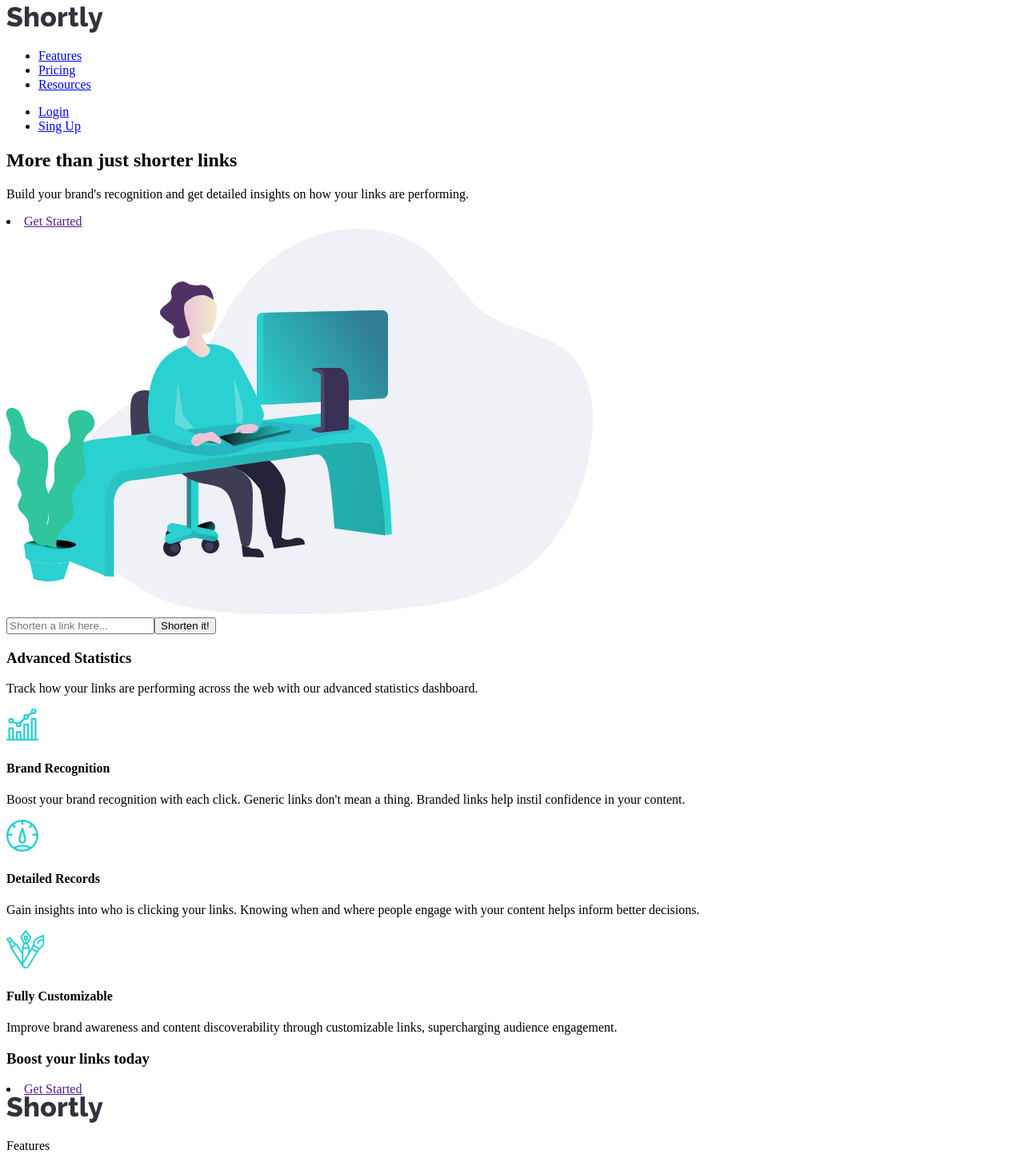
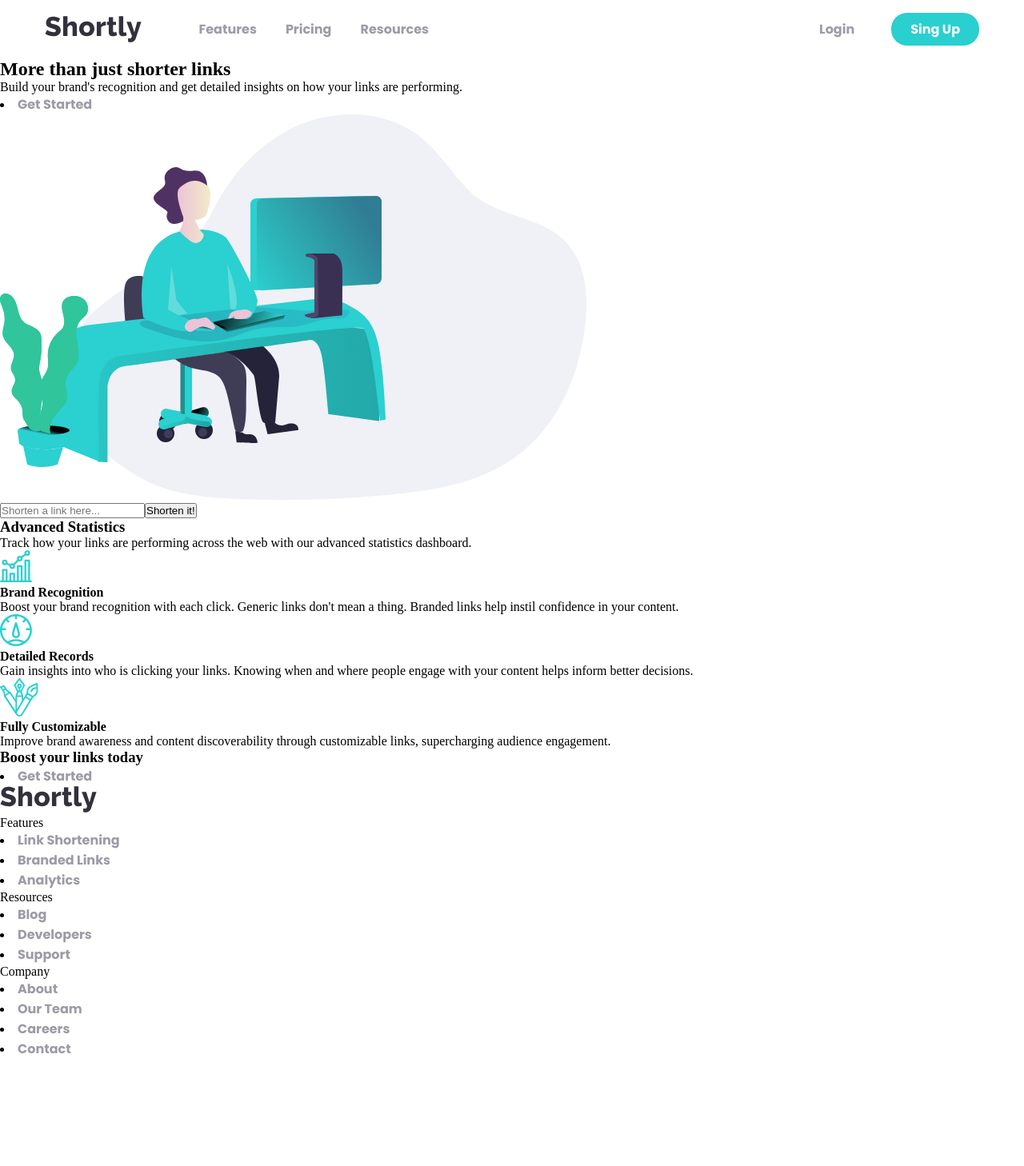
Before and after one commit to AlanPinhon/url-shortening-page-ts, a React (Vite) app: page / in a window 1280 px wide. Shown: the top 1458 px of the page at 80% size. After the commit the page ends 1355 px from the top, so only its background shows below. Built offline with nearby package versions, Linux system fonts and the light colour scheme.

Commit message:
style: navbar design

```diff
--- a/index.html
+++ b/index.html
@@ -4,6 +4,9 @@
     <meta charset="UTF-8" />
     <link rel="icon" type="image/svg+xml" href="/assets/images/favicon-32x32.png" />
     <meta name="viewport" content="width=device-width, initial-scale=1.0" />
+    <link rel="preconnect" href="https://fonts.googleapis.com">
+    <link rel="preconnect" href="https://fonts.gstatic.com" crossorigin>
+    <link href="https://fonts.googleapis.com/css2?family=Poppins:wght@400;500;600;700&display=swap" rel="stylesheet">
     <title>Shortly</title>
   </head>
   <body>
--- a/src/components/Footer/Footer.tsx
+++ b/src/components/Footer/Footer.tsx
@@ -1,4 +1,8 @@
 import ShortlyLogo from '/assets/images/logo.svg';
+import FacebookLogo from '/assets/images/icon-facebook.svg';
+import TwitterLogo from '/assets/images/icon-twitter.svg';
+import PinterestLogo from '/assets/images/icon-pinterest.svg';
+import InstagramLogo from '/assets/images/icon-instagram.svg';
 
 export const Footer = () => (
   <footer id="footer">
@@ -8,38 +12,38 @@
 
       <nav className="footer-nav">
         <p className="footer-nav-section">Features</p>
-        <li><a href="">Link Shortening</a></li>
-        <li><a href="">Branded Links</a></li>
-        <li><a href="">Analytics</a></li>
+        <li><a href="#">Link Shortening</a></li>
+        <li><a href="#">Branded Links</a></li>
+        <li><a href="#">Analytics</a></li>
       </nav>
 
       <nav className="footer-nav">
         <p className="footer-nav-section">Resources</p>
-        <li><a href="">Blog</a></li>
-        <li><a href="">Developers</a></li>
-        <li><a href="">Support</a></li>
+        <li><a href="#">Blog</a></li>
+        <li><a href="#">Developers</a></li>
+        <li><a href="#">Support</a></li>
       </nav>
 
       <nav className="footer-nav">
         <p className="footer-nav-section">Company</p>
-        <li><a href="">About</a></li>
-        <li><a href="">Our Team</a></li>
-        <li><a href="">Careers</a></li>
-        <li><a href="">Contact</a></li>
+        <li><a href="#">About</a></li>
+        <li><a href="#">Our Team</a></li>
+        <li><a href="#">Careers</a></li>
+        <li><a href="#">Contact</a></li>
       </nav>
 
       <nav className="footer-social-nav">
-        <a className="social-link" href="">
-          <img className="icon-social-link" src="" alt="facebook" />
+        <a className="social-link" href="#">
+          <img className="icon-social-link" src={FacebookLogo} alt="facebook" />
         </a>
-        <a className="social-link" href="">
-          <img className="icon-social-link" src="" alt="twitter" />
+        <a className="social-link" href="#">
+          <img className="icon-social-link" src={TwitterLogo} alt="twitter" />
         </a>
-        <a className="social-link" href="">
-          <img className="icon-social-link" src="" alt="pinterest" />
+        <a className="social-link" href="#">
+          <img className="icon-social-link" src={PinterestLogo} alt="pinterest" />
         </a>
-        <a className="social-link" href="">
-          <img className="icon-social-link" src="" alt="instagram" />
+        <a className="social-link" href="#">
+          <img className="icon-social-link" src={InstagramLogo} alt="instagram" />
         </a>
       </nav>
     </div>
--- a/src/components/Navbar/Navbar.tsx
+++ b/src/components/Navbar/Navbar.tsx
@@ -1,9 +1,11 @@
 import ShortlyLogo from '/assets/images/logo.svg';
+import './NavbarStyles.css';
 
 export const Navbar = () => (
+  <section className="container">
     <nav id="navbar" className="navbar">
 
-    <div className="nav-container">
+      <div className="nav-container left">
         <img src={ShortlyLogo} alt="shortly_logo"/>
         <ul>
           <li><a className='nav-link' href="#">Features</a></li>
@@ -12,12 +14,13 @@
         </ul>
       </div>
 
-    <div className="nav-container">
-      <ul>
+      <div className="nav-container right">
+        <ul className='link-container'>
           <li><a className='nav-link' href="#">Login</a></li>
-        <li><a className='nav-btn-link' href="#">Sing Up</a></li>
         </ul>
+        <a className='btn-link nav' href="#">Sing Up</a>
       </div>
 
     </nav>
+  </section>
 )
--- /dev/null
+++ b/src/components/Navbar/NavbarStyles.css
@@ -0,0 +1,28 @@
+.navbar{
+  display: flex;
+  justify-content: space-between;
+}
+
+.nav-container{
+  display: flex;
+  flex-direction: row;
+  align-items: center;
+  justify-content: space-between;
+
+  &.left{
+    width: 30rem;
+
+    & ul li .nav-link {
+      margin-left: 2.25rem;
+    }
+  }
+
+  &.right{
+    width: 12.5rem;
+
+    & .btn-link.nav{
+      border-radius: 1.25rem;
+      padding: .5rem 1.5rem;
+    }
+  }
+}
--- a/src/components/UrlShorteningPage/UrlShorteningPage.tsx
+++ b/src/components/UrlShorteningPage/UrlShorteningPage.tsx
@@ -4,6 +4,7 @@
 import { InfoSection } from '../InfoSection/InfoSection';
 import { Footer } from '../Footer/Footer';
 import { SloganSection } from '../SloganSection/SloganSection';
+import './UrlShorteningPageStyles.css';
 
 export const UrlShorteningPage = () => {
   return (
--- /dev/null
+++ b/src/components/UrlShorteningPage/UrlShorteningPageStyles.css
@@ -0,0 +1,42 @@
+:root{
+  /* Colors */
+  --cyan: rgb(42, 207, 207);
+  --dark-violet: rgb(59, 48, 84);
+  --red: rgb(244, 98, 98);
+  --gray: rgb(191, 191, 191);
+  --grayish-violet: rgb(158, 154, 167);
+  --very-dark-blue: rgb(54, 51, 61);
+  --very-dark-violet: rgb(35, 33, 38);
+  /* Font */
+  --body-copy-size: 18px;
+  --poppins-font: 'Poppins', sans-serif;
+}
+
+*{
+  margin: 0;
+  padding: 0;
+  box-sizing: border-box;
+}
+
+ul{
+  list-style: none;
+  display: flex;
+}
+
+a{
+  text-decoration: none;
+  color: var(--grayish-violet);
+  font-family: var(--poppins-font);
+  font-weight: 700;
+}
+
+.container{
+  max-width: 1200px;
+  margin: 0 auto;
+  padding: 1rem;
+}
+
+.btn-link{
+  background-color: var(--cyan);
+  color: #fff;
+}
--- a/src/main.tsx
+++ b/src/main.tsx
@@ -1,8 +1,6 @@
 import React from 'react'
 import ReactDOM from 'react-dom/client'
 import { UrlShorteningPage } from './components/UrlShorteningPage/UrlShorteningPage'
-
-
 
 ReactDOM.createRoot(document.getElementById('root')!).render(
   <React.StrictMode>
```
Lines whose indentation alone changed are shown as unchanged.
